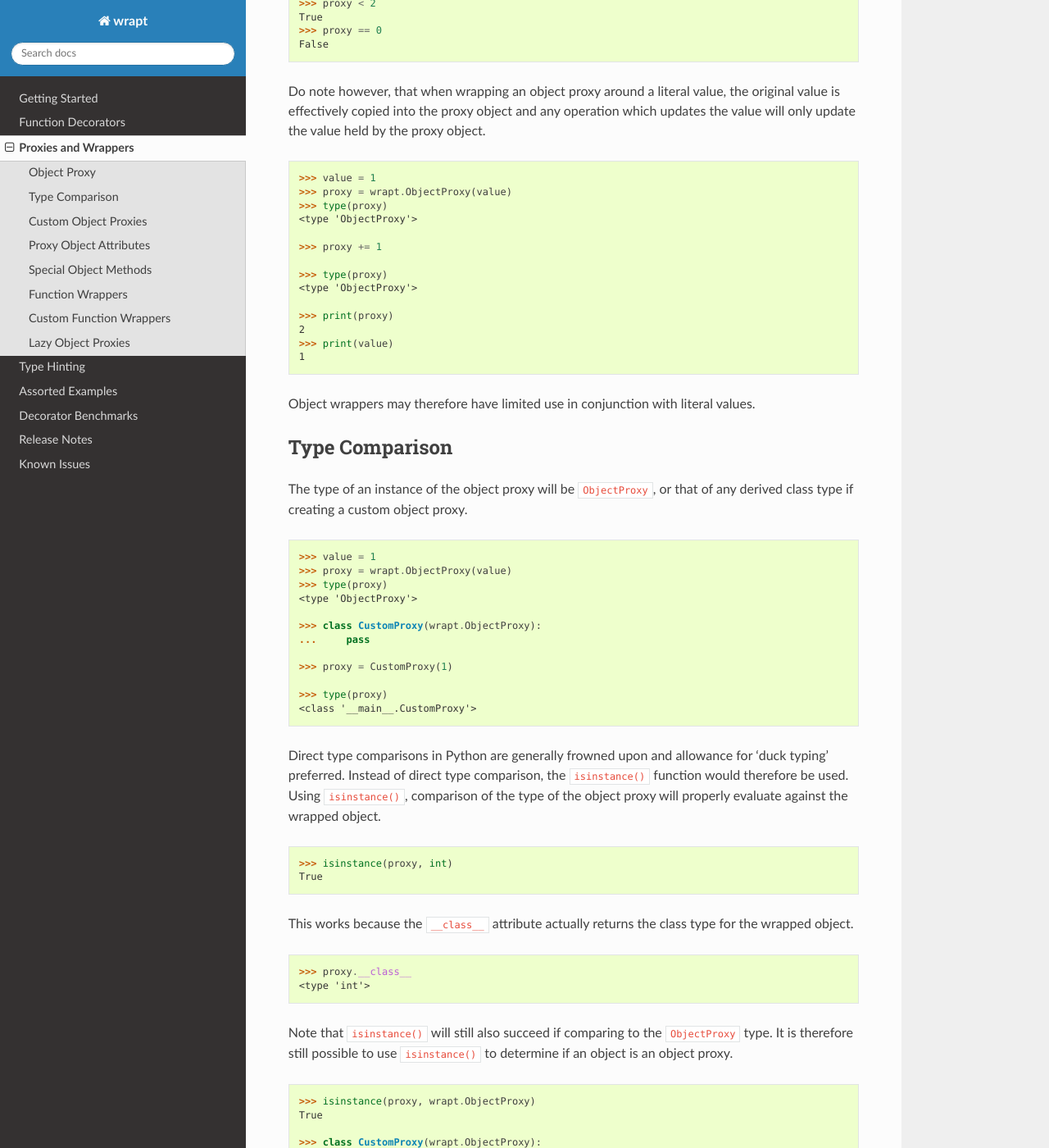
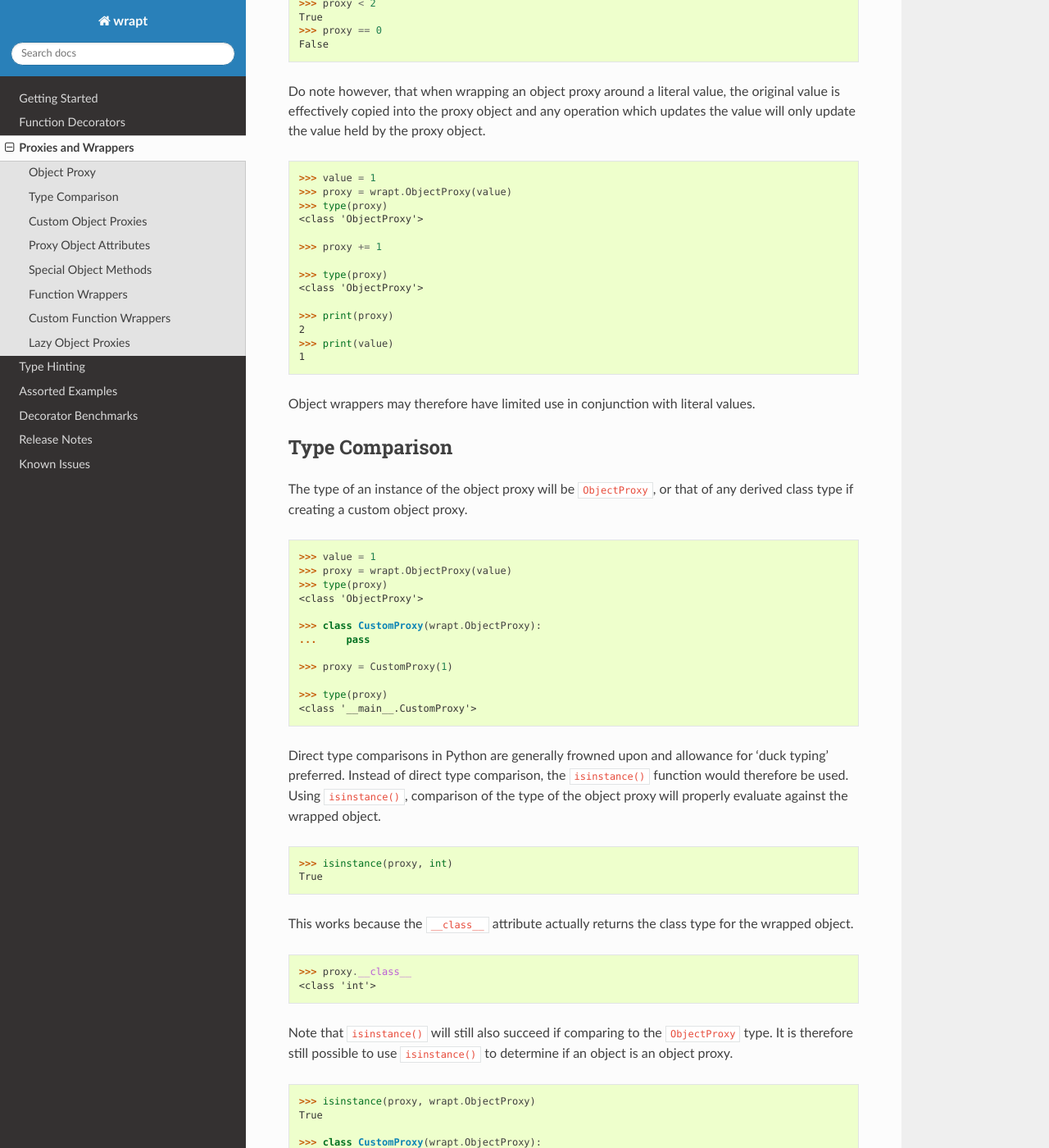
Before and after one commit to GrahamDumpleton/wrapt, a Sphinx documentation site: the page built from docs/wrappers.rst, in a window 1280 px wide and 1400 px high, scrolled down 1160 px. Shown: the whole window at 82% size. Built offline with Sphinx 7.4.7 and the Read the Docs theme 3.1.0, drawn with Linux system fonts in a browser that asks for light colours.

Commit message:
Update Python 2 syntax in documentation examples to Python 3
Changed <type '...'> to <class '...'> in type() output examples
and print statements to print() function calls.

```diff
--- a/docs/decorators.rst
+++ b/docs/decorators.rst
@@ -291,7 +291,7 @@ normal.
         pass
 
     >>> type(function)
-    <type 'FunctionWrapper'>
+    <class 'FunctionWrapper'>
 
 If however the ``enabled`` option was ``False``, then no wrapper is added
 to the target function and the original function returned instead.
@@ -309,7 +309,7 @@ to the target function and the original function returned instead.
         pass
 
     >>> type(function)
-    <type 'function'>
+    <class 'function'>
 
 In this scenario, as no wrapper is applied there is no runtime overhead
 at the point of call when the decorator had been disabled. This therefore
--- a/docs/wrappers.rst
+++ b/docs/wrappers.rst
@@ -72,12 +72,12 @@ proxy object.
     >>> value = 1
     >>> proxy = wrapt.ObjectProxy(value)
     >>> type(proxy)
-    <type 'ObjectProxy'>
+    <class 'ObjectProxy'>
 
     >>> proxy += 1
 
     >>> type(proxy)
-    <type 'ObjectProxy'>
+    <class 'ObjectProxy'>
 
     >>> print(proxy)
     2
@@ -98,7 +98,7 @@ of any derived class type if creating a custom object proxy.
     >>> value = 1
     >>> proxy = wrapt.ObjectProxy(value)
     >>> type(proxy)
-    <type 'ObjectProxy'>
+    <class 'ObjectProxy'>
 
     >>> class CustomProxy(wrapt.ObjectProxy):
     ...     pass
@@ -125,7 +125,7 @@ type for the wrapped object.
 ::
 
     >>> proxy.__class__
-    <type 'int'>
+    <class 'int'>
 
 Note that ``isinstance()`` will still also succeed if comparing to the
 ``ObjectProxy`` type. It is therefore still possible to use ``isinstance()``
@@ -283,13 +283,13 @@ definition.
            del self._self_attribute
 
     >>> proxy = CustomProxy(1)
-    >>> print proxy.attribute
+    >>> print(proxy.attribute)
     1
     >>> proxy.attribute = 2
-    >>> print proxy.attribute
+    >>> print(proxy.attribute)
     2
     >>> del proxy.attribute
-    >>> print proxy.attribute
+    >>> print(proxy.attribute)
     Traceback (most recent call last):
       File "<stdin>", line 1, in <module>
     AttributeError: 'int' object has no attribute 'attribute'
@@ -307,13 +307,13 @@ that then being overridden if necessary, with a specific value in the
             self.attribute = 1
 
     >>> proxy = CustomProxy(1)
-    >>> print proxy.attribute
+    >>> print(proxy.attribute)
     1
     >>> proxy.attribute = 2
-    >>> print proxy.attribute
+    >>> print(proxy.attribute)
     2
     >>> del proxy.attribute
-    >>> print proxy.attribute
+    >>> print(proxy.attribute)
     None
 
 Just be aware that although the attribute can be deleted from the instance
```
